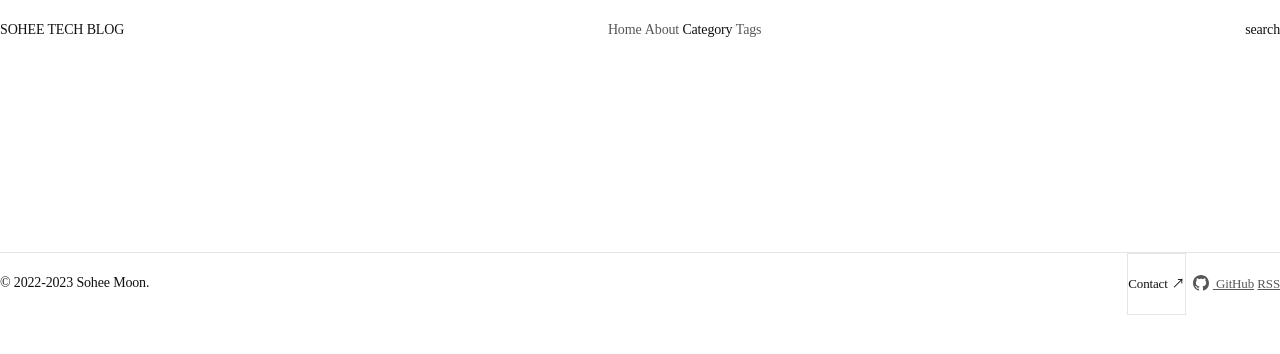
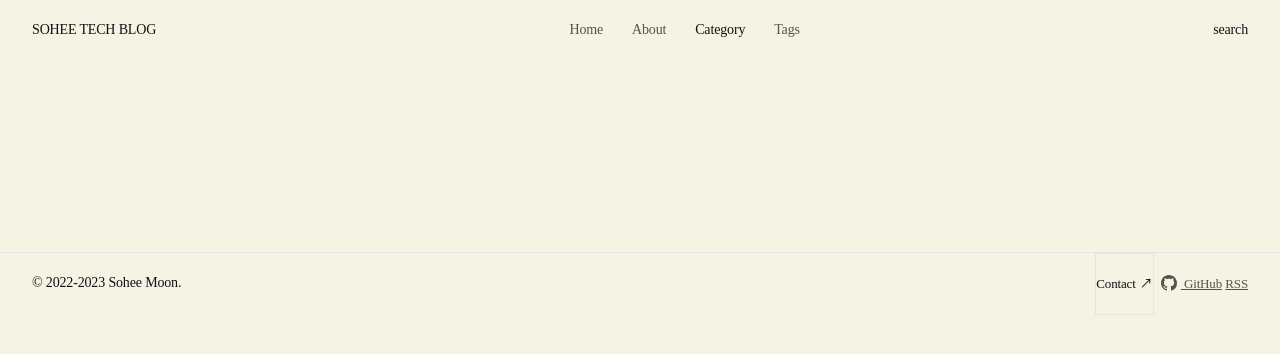
Before and after one commit to soheetech/soheetech.github.io, a Jekyll site: the page built from category.md, in a window 1280 px wide. Shown: the top 354 px of the page. Built offline with Jekyll 4.4.1, drawn with Linux system fonts in a browser that asks for light colours; some web fonts are replaced.

Commit message:
Update main.scss

```diff
--- a/assets/css/main.scss
+++ b/assets/css/main.scss
@@ -4,11 +4,11 @@
 @import "no-style-please";
 
 
-/* page background color */
+/* background color */
 
-.bg-default { background: var(--bg-default); }
-.bg-yellow { background: var(--bg-yellow); }
-.bg-green { background: var(--bg-green); }
+.bg-white { background: var(--color-white); }
+.bg-yellow { background: var(--color-yellow); }
+.bg-blue { background: var(--color-green); }
 
 
 /* header & footer */
@@ -21,7 +21,7 @@ header, footer {
   width: 100%;
   height: 60px;
   line-height: 60px;
-  padding: 0 var(--space-basic);
+  padding: 0 var(--size-50);
 }
 
 header {
@@ -29,14 +29,14 @@ header {
   top: 0;
   left: 0;
   z-index: 999;
-  background: var(--bg-default);
+  background: var(--color-yellow);
 }
 
 header nav { text-align: center; }
 
 header nav > ul > li {
   display: inline-block;
-  margin: 0 var(--space-side);
+  margin: 0 var(--size-30);
   position: relative;
 }
 
```
